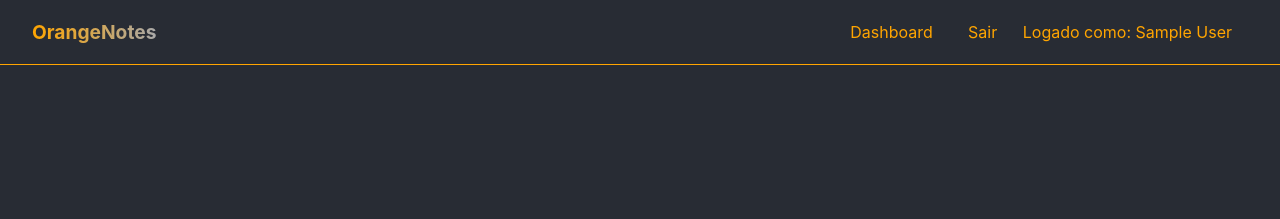
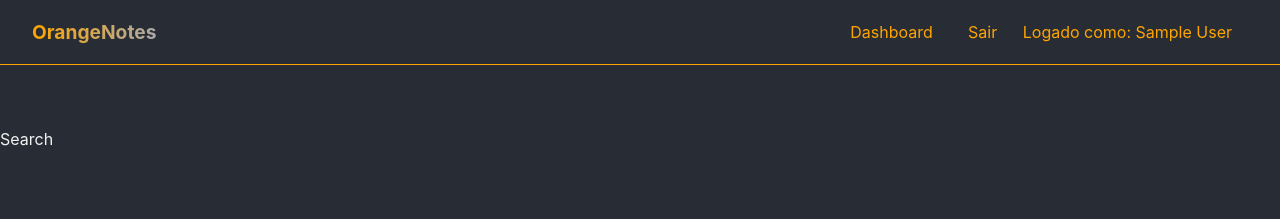
Before and after one commit to hudsonsamuelsantos/orange-notes, a React (Create React App) app: page /search in a window 1280 px wide. Shown: the top 219 px of the page. Built offline with nearby package versions, Linux system fonts and the light colour scheme; no server answers; sample sign-in values are in the browser's storage.

Commit message:
create search page and route

```diff
--- a/src/App.js
+++ b/src/App.js
@@ -13,6 +13,7 @@ import { useAuthentication } from './hooks/useAuthentication'
 import Login from './pages/Login/Login'
 import Register from './pages/Register/Register'
 import Dashboard from './pages/Dashboard/Dashboard'
+import Search from './pages/Search/Search'
 
 import NavBar from './components/NavBar/NavBar'
 import Footer from './components/Footer/Footer'
@@ -46,6 +47,7 @@ function App() {
               <Route path='/' element={!user ? <Login /> : <Navigate to={'/dashboard'} />} />
               <Route path='/register' element={!user ? <Register /> : <Navigate to={'/'} />} />
               <Route path='/dashboard' element={!user ? <Navigate to={'/'} /> : <Dashboard />} />
+              <Route path='/search' element={!user ? <Navigate to={'/'} /> : <Search />} />
             </Routes>
           </div>
           <Footer />
--- /dev/null
+++ b/src/pages/Search/Search.js
@@ -0,0 +1,9 @@
+import styles from './Search.module.css'
+
+function Search() {
+    return (
+        <div>Search</div>
+    )
+}
+
+export default Search
```
Also changed, not shown: src/pages/Search/Search.module.css (added).
